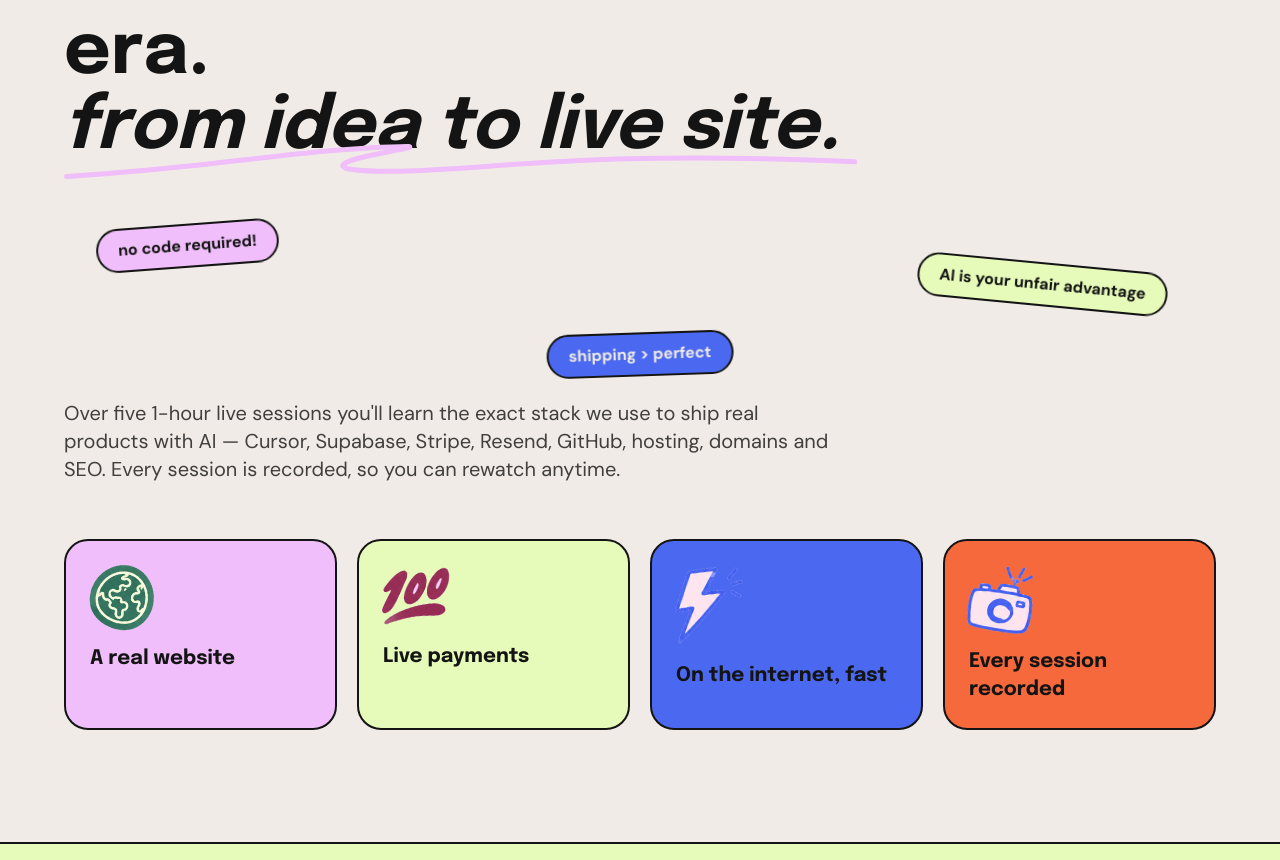
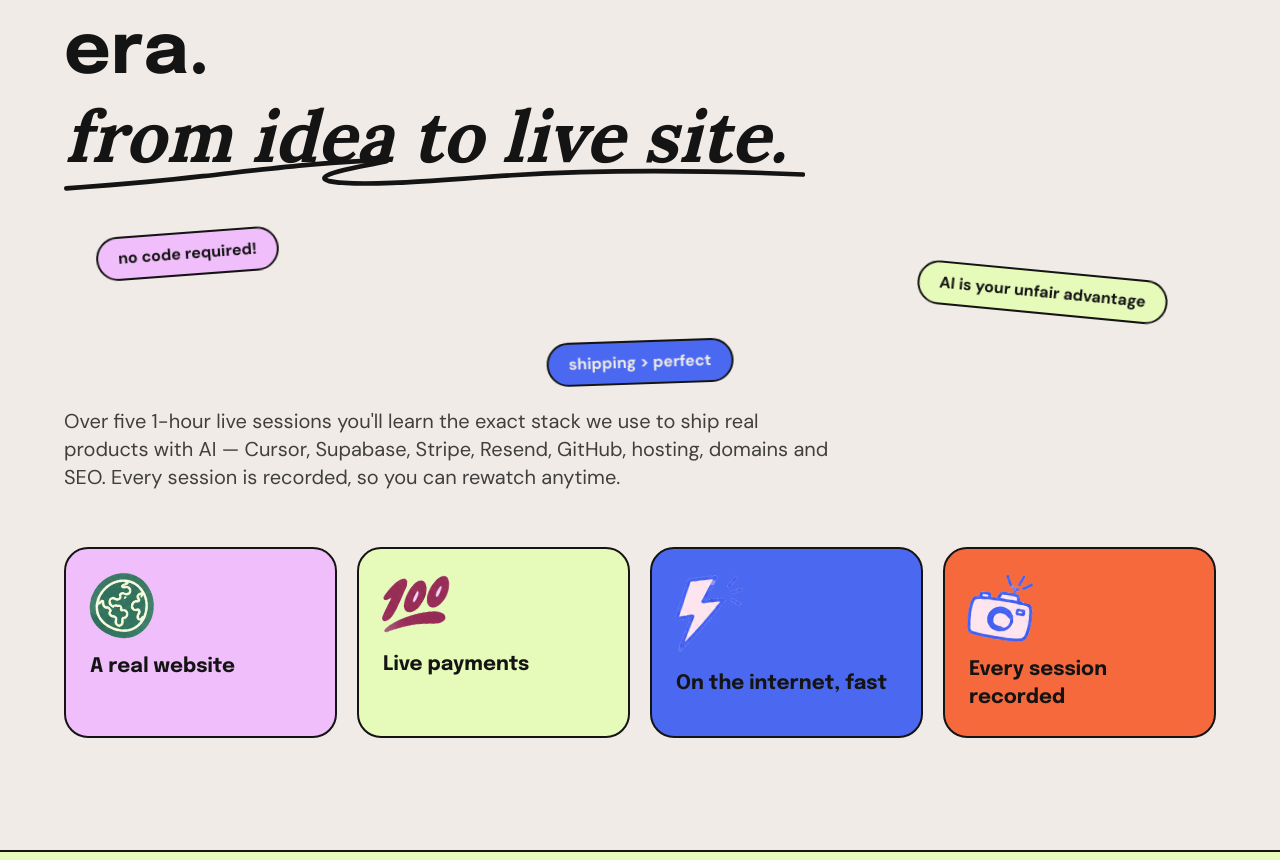
Before and after one commit to Mrfocused1/bootcamp, a Next.js app: page / in a window 1280 px wide. Shown: the part 3372-4232 px from the top of the page. Built offline with nearby package versions, Linux system fonts and the light colour scheme.

Commit message:
feat(marketing): Future emphasis line in serif italic (Lora) on its own line with black underline — matches original 'from … to …' styling

```diff
--- a/src/app/layout.tsx
+++ b/src/app/layout.tsx
@@ -1,5 +1,5 @@
 import type { Metadata } from "next";
-import { DM_Sans, Epilogue } from "next/font/google";
+import { DM_Sans, Epilogue, Lora } from "next/font/google";
 import "./globals.css";
 
 const dmSans = DM_Sans({
@@ -11,6 +11,14 @@ const dmSans = DM_Sans({
 const epilogue = Epilogue({
   variable: "--font-epilogue",
   subsets: ["latin"],
+  display: "swap",
+});
+
+// Serif used (italic) for emphasis lines, matching the original's "from … to …".
+const lora = Lora({
+  variable: "--font-lora",
+  subsets: ["latin"],
+  style: ["normal", "italic"],
   display: "swap",
 });
 
@@ -28,7 +36,7 @@ export default function RootLayout({
   return (
     <html
       lang="en"
-      className={`${dmSans.variable} ${epilogue.variable} h-full`}
+      className={`${dmSans.variable} ${epilogue.variable} ${lora.variable} h-full`}
       style={{ fontFamily: "var(--font-dm-sans), DM Sans, sans-serif" }}
     >
       <body className="ua-body flex flex-col min-h-full">
--- a/src/components/marketing/sections/Future.tsx
+++ b/src/components/marketing/sections/Future.tsx
@@ -138,25 +138,24 @@ export function Future() {
                 {w}{" "}
               </span>
             ))}
-            <span className="relative inline-block">
-              <em>
+            <span className="mt-2 block" style={{ fontFamily: "var(--font-lora)" }}>
+              <span className="relative inline-block italic">
                 {EMPHASIS_WORDS.map((w, i) => (
                   <span
                     key={`e-${w}-${i}`}
                     data-word
-                    className="ua-reveal inline-block whitespace-pre not-italic"
+                    className="ua-reveal inline-block whitespace-pre"
                     style={{ opacity: 0 }}
                   >
-                    <em>{w}</em>{" "}
+                    {w}{" "}
                   </span>
                 ))}
-              </em>
                 {/* Hand-drawn underline that draws in on scroll */}
                 <svg
                   viewBox="0 0 634 28"
                   fill="none"
                   aria-hidden="true"
-                className="pointer-events-none absolute -bottom-3 left-0 w-full text-ua-pink"
+                  className="pointer-events-none absolute -bottom-4 left-0 w-full text-ua-ink"
                   preserveAspectRatio="none"
                 >
                   <path
@@ -167,6 +166,7 @@ export function Future() {
                     strokeLinecap="round"
                   />
                 </svg>
+              </span>
             </span>
           </h2>
         </div>
```
Lines whose indentation alone changed are shown as unchanged.
